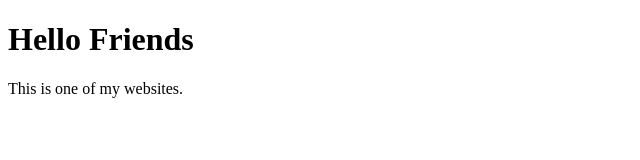
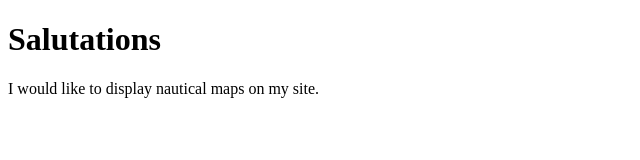
Before and after one commit to Fmccline/Fmccline.github.io, a plain HTML site: page index.html in a window 1280 px wide. Shown: the whole page, without its empty margins (0-640 px from the left). Drawn offline with Linux system fonts and the light colour scheme.

Commit message:
Update index.html

```diff
--- a/index.html
+++ b/index.html
@@ -2,9 +2,9 @@
 <html>
 <body>
 
-<h1>Hello Friends</h1>
+<h1>Salutations</h1>
 
-<p>This is one of my websites.</p>
+<p>I would like to display nautical maps on my site.</p>
 
 </body>
 </html>
```
